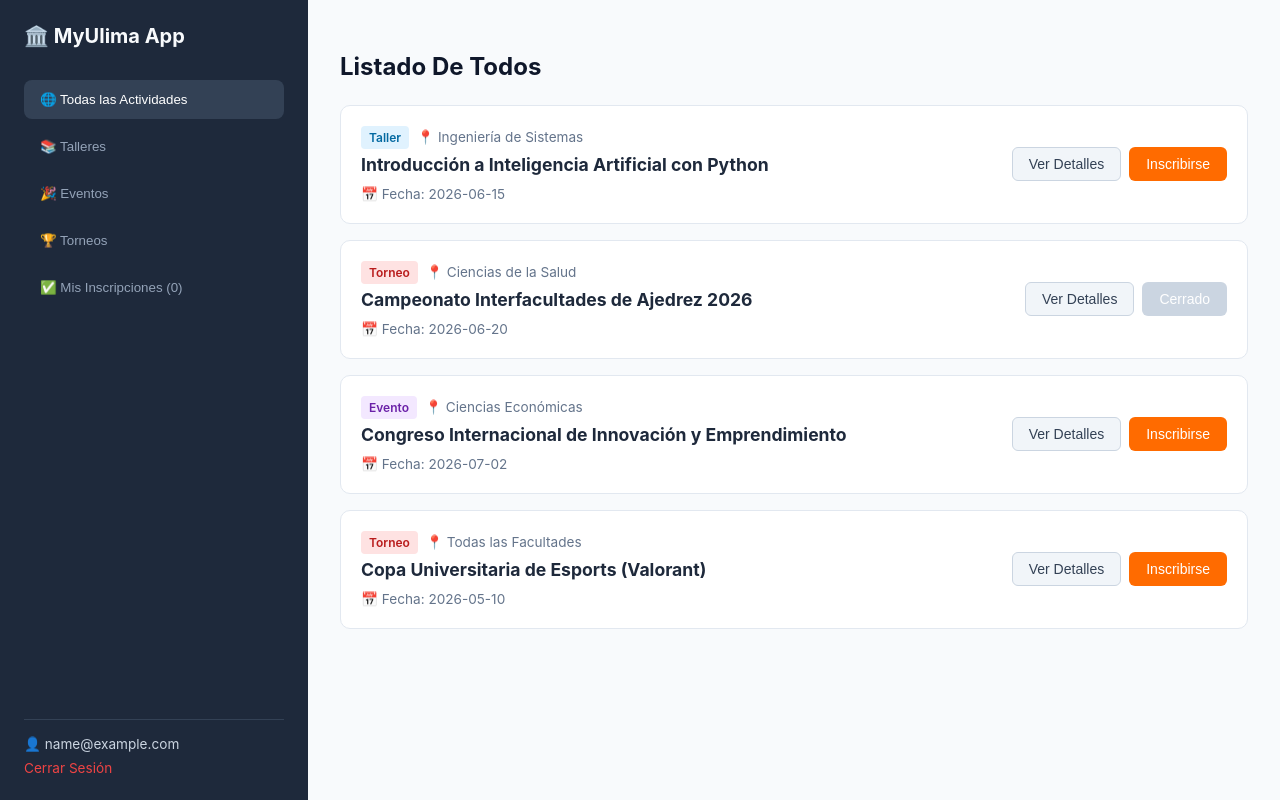
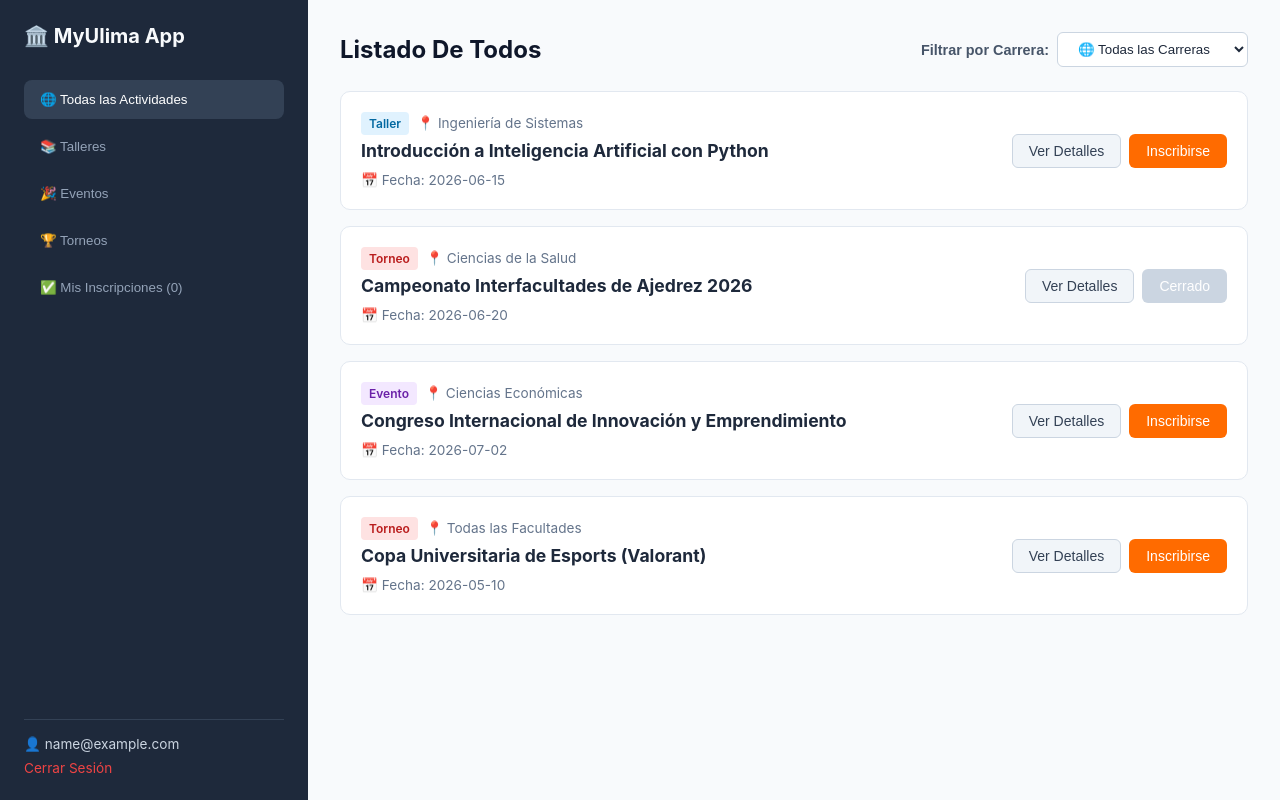
Before and after one commit to PatinoCruzado/PROYECTO_PROGRA1, a React (Vite) app: page / in a window 1280 px wide. Both pictures are taken after typing "name@example.com" into the empty fields and a click on the button "Ingresar". Built offline with nearby package versions, Linux system fonts and the light colour scheme.

Commit message:
Filtro de carrera

```diff
--- a/src/components/Main/Main.jsx
+++ b/src/components/Main/Main.jsx
@@ -1,15 +1,61 @@
-import React from 'react';
+import React, { useState } from 'react';
 import './Main.css';
 
 export default function Main({ items, registeredIds, onSelect, onRegister, activeTab }) {
+
+  const [selectedCarrera, setSelectedCarrera] = useState('todas');
+
+  const carrerasDisponibles = ['todas', ...new Set(items.map(item => item.facultad))];
+
+  const itemsFiltradosPorCarrera = items.filter(item => {
+    if (selectedCarrera === 'todas') return true;
+    return item.facultad === selectedCarrera;
+  });
+
   return (
     <div className="main-content-wrapper">
-      <h2 className="main-title">{activeTab === 'mis-registros' ? 'Mis Inscripciones' : `Listado de ${activeTab}`}</h2>
+
+      {}
+      <div style={{ display: 'flex', justifyContent: 'space-between', alignItems: 'center', marginBottom: '1.5rem', flexWrap: 'wrap', gap: '1rem' }}>
+        <h2 className="main-title" style={{ margin: 0 }}>
+          {activeTab === 'mis-registros' ? 'Mis Inscripciones' : `Listado de ${activeTab}`}
+        </h2>
+
+        {/*asdasdsa*/}
+        <div style={{ display: 'flex', alignItems: 'center', gap: '0.5rem', fontFamily: 'sans-serif' }}>
+          <label htmlFor="carrera-select" style={{ fontSize: '0.9rem', fontWeight: 600, color: '#475569' }}>
+            Filtrar por Carrera:
+          </label>
+          <select
+            id="carrera-select"
+            value={selectedCarrera}
+            onChange={(e) => setSelectedCarrera(e.target.value)}
+            style={{
+              padding: '0.5rem 1rem',
+              borderRadius: '6px',
+              border: '1px solid #cbd5e1',
+              backgroundColor: 'white',
+              color: '#1e293b',
+              fontWeight: 500,
+              cursor: 'pointer',
+              outline: 'none'
+            }}
+          >
+            {carrerasDisponibles.map(carrera => (
+              <option key={carrera} value={carrera}>
+                {carrera === 'todas' ? '🌐 Todas las Carreras' : carrera}
+              </option>
+            ))}
+          </select>
+        </div>
+      </div>
+
       <div className="cards-container">
-        {items.length === 0 ? (
-          <p style={{ color: '#64748b' }}>No se encontraron actividades de esta categoría.</p>
+        {}
+        {itemsFiltradosPorCarrera.length === 0 ? (
+          <p style={{ color: '#64748b' }}>No se encontraron actividades de esta carrera.</p>
         ) : (
-          items.map(item => (
+          itemsFiltradosPorCarrera.map(item => (
             <div key={item.id} className="item-card">
               <div className="card-info">
                 <div>
```
